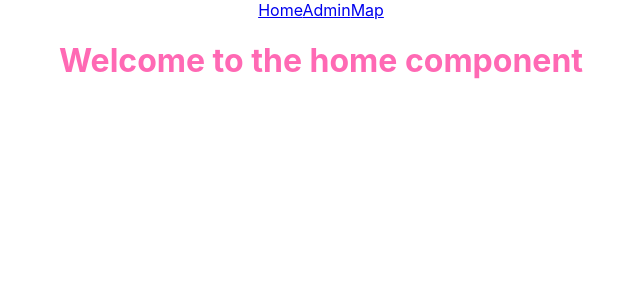
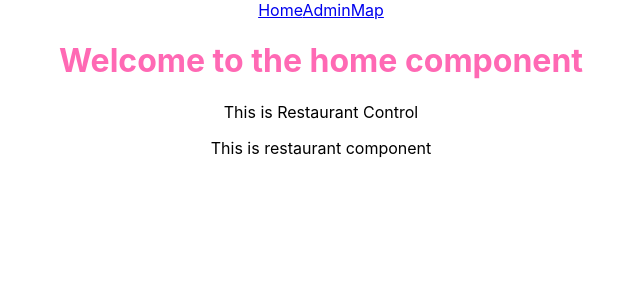
Before and after one commit to MalyPhong619/sushi-calculator, a React app: page /#/ in a window 1280 px wide. Shown: the top 300 px of the page, without its empty margins (319-959 px from the left). Built offline with nearby package versions, Linux system fonts and the light colour scheme.

Commit message:
export components Display > RestaurantControl > Restaurant - display working

```diff
--- a/src/components/Display.jsx
+++ b/src/components/Display.jsx
@@ -1,5 +1,6 @@
 import React from 'react';
-import styled from 'styled-components'
+import styled from 'styled-components';
+import RestaurantControl from './RestaurantControl';
 
 function Display(){
   const Something = styled.h1`
@@ -19,6 +20,7 @@ function Display(){
   return(
     <div>
       <Something>Welcome to the home component</Something>
+      <RestaurantControl />
     </div>
   )
 }
--- a/src/components/RestaurantControl.jsx
+++ b/src/components/RestaurantControl.jsx
@@ -1,9 +1,11 @@
 import React from 'react';
+import Restaurant from './Restaurant';
 
 function RestaurantControl() {
   return(
     <div>
       <p>This is Restaurant Control</p>
+      <Restaurant />
     </div>
   );
 }
```
